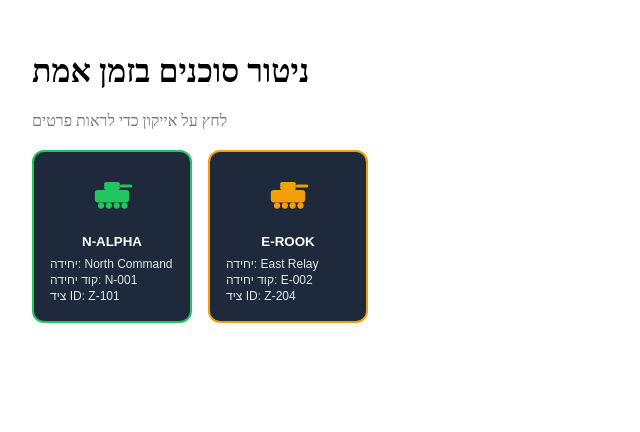
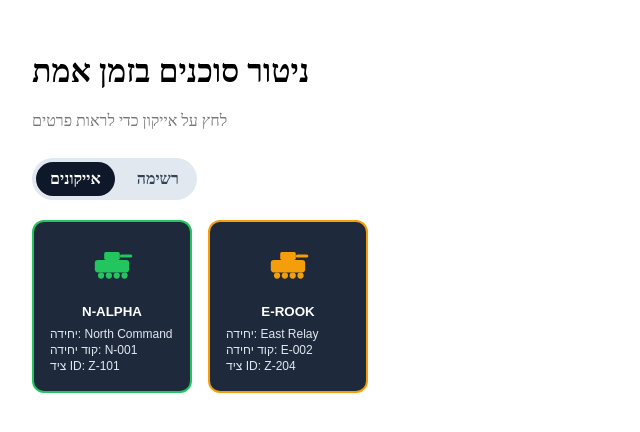
Before and after one commit to davidtiechman/manager, a React (Vite) app in the folder manager-ui/: page / in a window 1280 px wide. Shown: the top 432 px of the page, without its empty margins (0-640 px from the left). Built offline with nearby package versions, Linux system fonts and the light colour scheme; no server answers.

Commit message:
Add view mode toggle for agent selection

```diff
--- a/manager-ui/src/components/HomePage.tsx
+++ b/manager-ui/src/components/HomePage.tsx
@@ -1,13 +1,16 @@
-import { useState, useEffect } from 'react';
+import { useEffect, useState } from 'react';
 import type { AgentStatus } from '../types';
-import Details from "../components/Details";
+import Details from '../components/Details';
 import { ApiService } from '../api';
 import TankIcon from '../components/TankIcon';
+
+type ViewMode = 'icon' | 'list';
 
 export default function HomePage() {
   const [agents, setAgents] = useState<AgentStatus[]>([]);
   const [loading, setLoading] = useState(true);
   const [selectedAgent, setSelectedAgent] = useState<AgentStatus | null>(null);
+  const [viewMode, setViewMode] = useState<ViewMode>('icon');
 
   useEffect(() => {
     const fetchAgents = async () => {
@@ -49,27 +52,50 @@ export default function HomePage() {
     <div className="page">
       <div className="page-header">
         <h1>ניטור סוכנים בזמן אמת</h1>
-        <p className="muted">לחץ על אייקון כדי לראות פרטים</p>
+        <p className="muted">
+          {viewMode === 'icon'
+            ? 'לחץ על אייקון כדי לראות פרטים'
+            : 'לחץ על שורה כדי לראות פרטים'}
+        </p>
+        <div className="view-toggle" role="group" aria-label="בחירת תצוגה">
+          <button
+            type="button"
+            className={`view-toggle-button ${viewMode === 'icon' ? 'active' : ''}`}
+            onClick={() => setViewMode('icon')}
+          >
+            אייקונים
+          </button>
+          <button
+            type="button"
+            className={`view-toggle-button ${viewMode === 'list' ? 'active' : ''}`}
+            onClick={() => setViewMode('list')}
+          >
+            רשימה
+          </button>
+        </div>
       </div>
 
-      <div className="agents-grid">
+      <div className={`agents-grid ${viewMode === 'list' ? 'agents-list' : ''}`}>
         {agents.map((agent) => (
           <div
             key={agent.id}
             className={`agent-tile ${selectedAgent?.id === agent.id ? 'selected' : ''}`}
           >
             <button
-              className={`agent-card ${agent.status}`}
+              type="button"
+              className={`agent-card ${agent.status} ${viewMode === 'list' ? 'list-view' : ''}`}
               onClick={() => setSelectedAgent(agent)}
             >
               <div className="tank-icon">
                 <TankIcon status={agent.status} />
               </div>
-              <div className="agent-label">{getAgentLabel(agent)}</div>
-              <div className="agent-info">
-                <div className="info-item">יחידה: {agent.unit}</div>
-                <div className="info-item">קוד יחידה: {agent.unit_code}</div>
-                <div className="info-item">ציד ID: {agent.zayad_id}</div>
+              <div className="agent-content">
+                <div className="agent-label">{getAgentLabel(agent)}</div>
+                <div className="agent-info">
+                  <div className="info-item">יחידה: {agent.unit}</div>
+                  <div className="info-item">קוד יחידה: {agent.unit_code}</div>
+                  <div className="info-item">ציד ID: {agent.zayad_id}</div>
+                </div>
               </div>
             </button>
 
--- a/manager-ui/src/styles.css
+++ b/manager-ui/src/styles.css
@@ -4,6 +4,31 @@
 
 .page-header {
   margin-bottom: 20px;
+}
+
+.view-toggle {
+  display: inline-flex;
+  gap: 8px;
+  margin-top: 12px;
+  padding: 4px;
+  border-radius: 999px;
+  background: #e2e8f0;
+}
+
+.view-toggle-button {
+  border: 0;
+  border-radius: 999px;
+  padding: 8px 14px;
+  cursor: pointer;
+  background: transparent;
+  color: #334155;
+  font: inherit;
+  font-weight: 600;
+}
+
+.view-toggle-button.active {
+  background: #0f172a;
+  color: #fff;
 }
 
 .muted {
@@ -14,6 +39,11 @@
   display: grid;
   grid-template-columns: repeat(auto-fill, minmax(140px, 1fr));
   gap: 16px;
+}
+
+.agents-list {
+  display: flex;
+  flex-direction: column;
 }
 
 .agent-tile {
@@ -37,6 +67,13 @@
   text-align: center;
 }
 
+.agent-card.list-view {
+  display: flex;
+  align-items: center;
+  gap: 16px;
+  text-align: left;
+}
+
 .agent-card.online {
   border: 2px solid #22c55e;
 }
@@ -52,6 +89,15 @@
 .tank-icon {
   font-size: 32px;
   margin-bottom: 8px;
+  flex-shrink: 0;
+}
+
+.list-view .tank-icon {
+  margin-bottom: 0;
+}
+
+.agent-content {
+  flex: 1;
 }
 
 .agent-label {
@@ -62,6 +108,12 @@
 .agent-info {
   font-size: 12px;
   text-align: left;
+}
+
+.list-view .agent-info {
+  display: grid;
+  grid-template-columns: repeat(auto-fit, minmax(140px, 1fr));
+  gap: 6px 12px;
 }
 
 .info-item {
@@ -187,4 +239,13 @@
   .agent-tile.selected {
     grid-column: span 1;
   }
+
+  .agent-card.list-view {
+    align-items: flex-start;
+    flex-direction: column;
+  }
+
+  .list-view .agent-info {
+    grid-template-columns: 1fr;
+  }
 }
```
